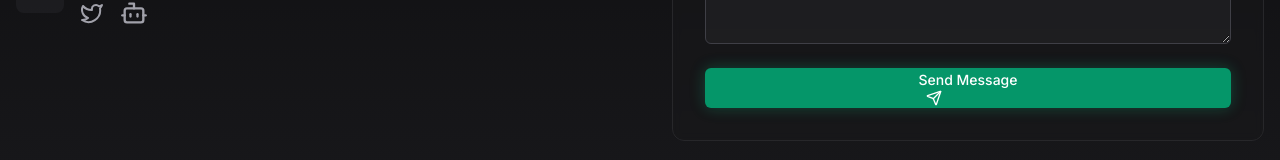
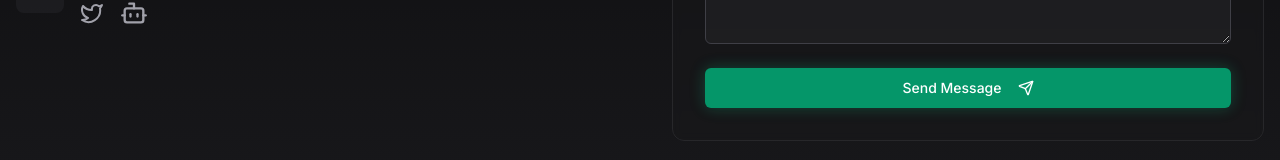
Before and after one commit to Code-Morph/CodeMorph-waitlist, a Next.js app: page /contact in a window 1280 px wide. Shown: the part 763-923 px from the top of the page. Built offline with nearby package versions, Linux system fonts and the light colour scheme.

Commit message:
new update

```diff
--- a/app/contact/page.tsx
+++ b/app/contact/page.tsx
@@ -282,11 +282,11 @@ export default function ContactPage() {
                   disabled={isSubmitting}
                 >
                   {isSubmitting ? (
-                    <span>
+                    <span className="flex items-center gap-2">
                       Sending Message <Send className="w-4 h-4 ml-2" />
                     </span>
                   ) : (
-                    <span>
+                    <span className="flex items-center gap-2">
                       Send Message <Send className="w-4 h-4 ml-2" />
                     </span>
                   )}
```
